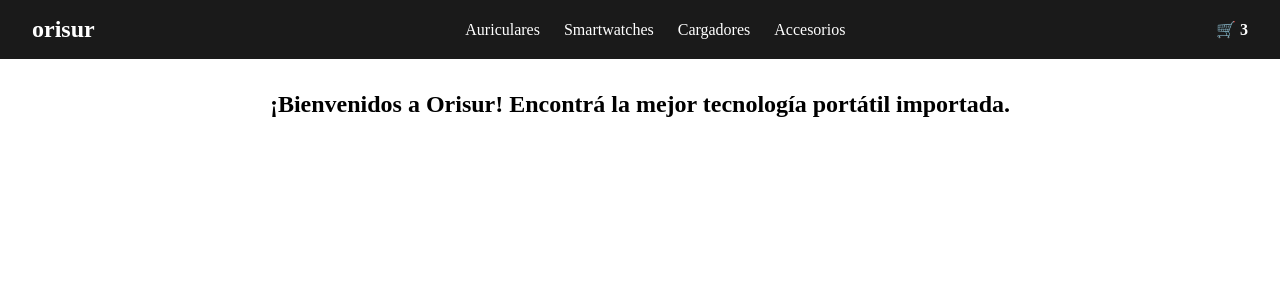
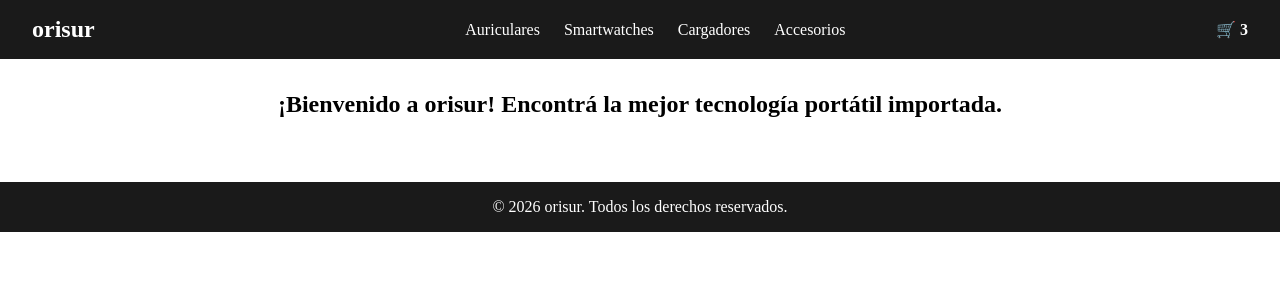
Before and after one commit to javimathesan/orisur, a React (Vite) app: page / in a window 1280 px wide. Shown: the top 300 px of the page. Built offline with nearby package versions, Linux system fonts and the light colour scheme.

Commit message:
se integra el Footer en App.jsx

```diff
--- a/src/App.jsx
+++ b/src/App.jsx
@@ -1,11 +1,14 @@
+// src/App.jsx
 import Navbar from "./components/Navbar/Navbar";
 import ItemListContainer from "./components/ItemListContainer/ItemListContainer";
+import Footer from "./components/Footer/Footer";
 
 function App() {
   return (
     <>
       <Navbar />
-      <ItemListContainer greeting="¡Bienvenidos a Orisur! Encontrá la mejor tecnología portátil importada." />
+      <ItemListContainer greeting="¡Bienvenido a orisur! Encontrá la mejor tecnología portátil importada." />
+      <Footer />
     </>
   );
 }
```
